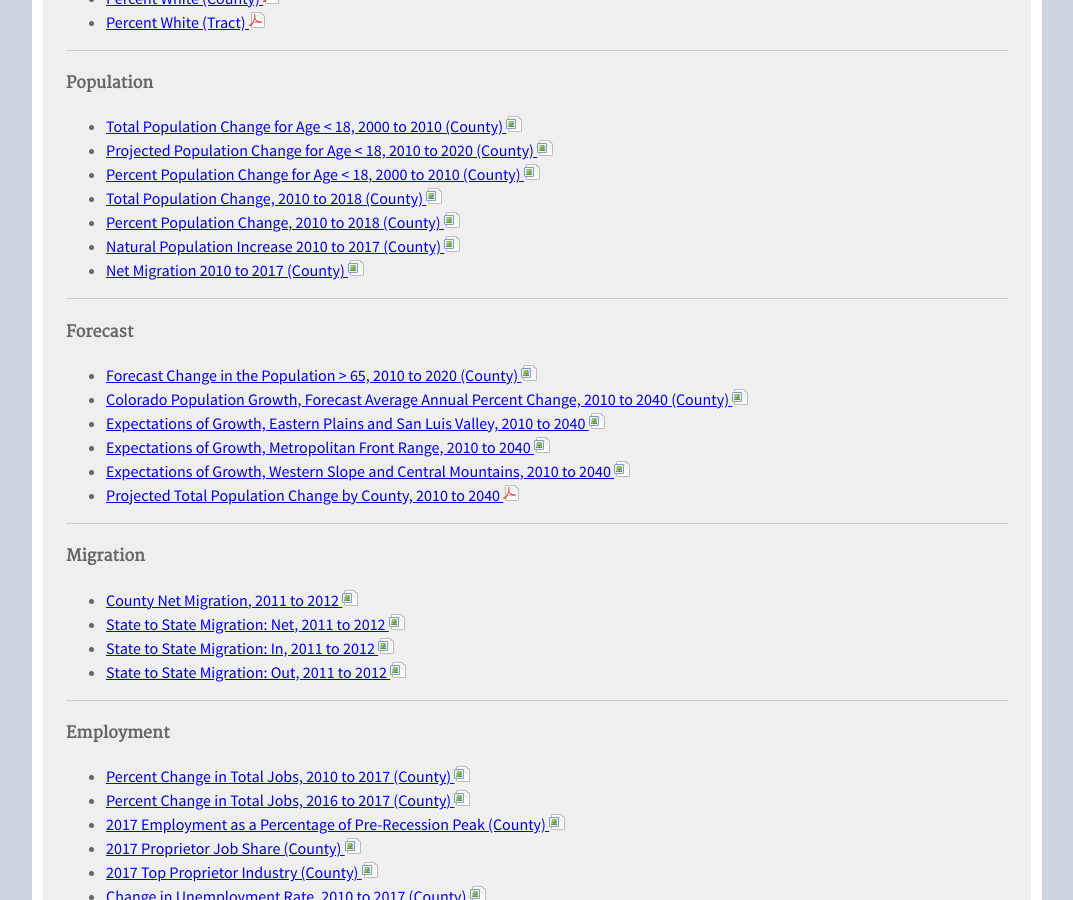
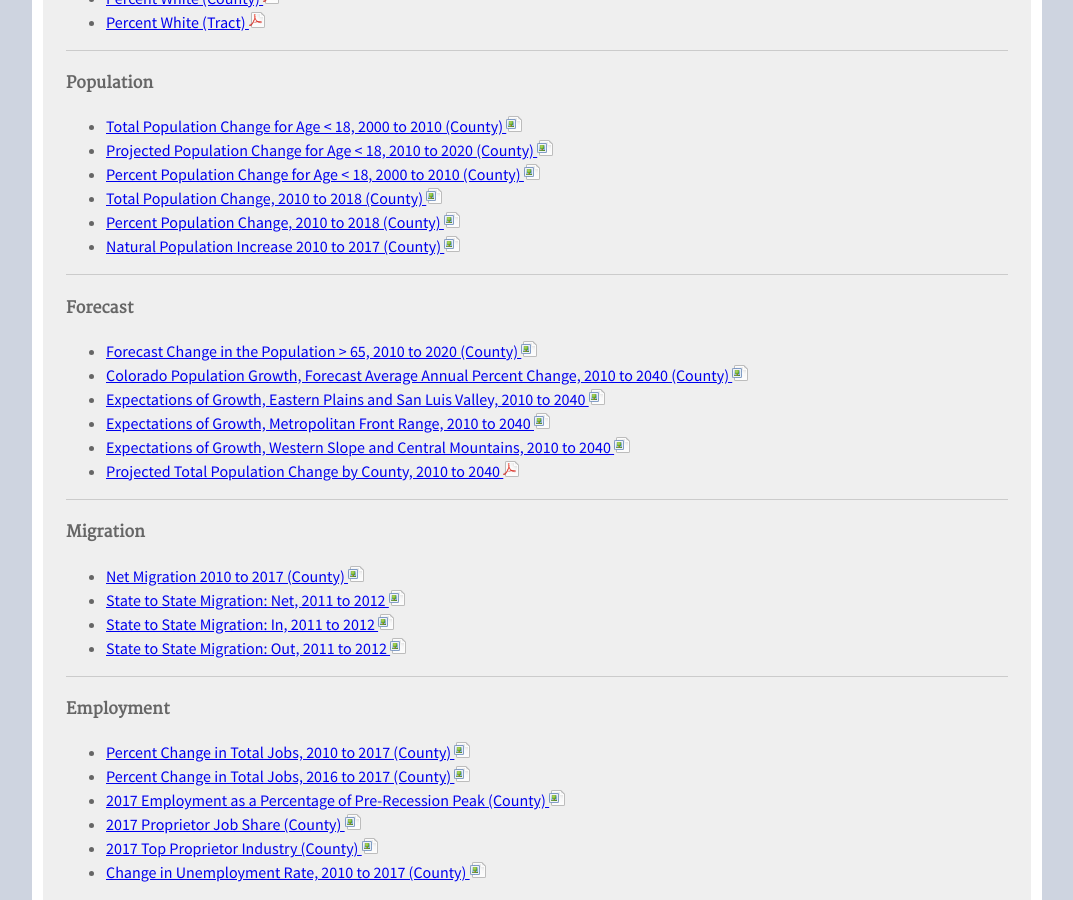
Before and after one commit to TBleess/Website_New, a Jekyll site: the page built from pages/8_GIS/thematic-maps.md, in a window 1280 px wide and 900 px high, scrolled down 1284 px. Shown: the whole window, without its empty margins (103-1176 px from the left). Built offline with Jekyll 4.4.1, drawn with Linux system fonts in a browser that asks for light colours.

Commit message:
Update thematic-maps.md

```diff
--- a/pages/8_GIS/thematic-maps.md
+++ b/pages/8_GIS/thematic-maps.md
@@ -62,34 +62,32 @@
 
 #### Population
 
-- [Total Population Change for Age < 18, 2000 to 2010 (County) ![image](/images/page_white_picture.png 'download image file')](https://dola.colorado.gov/gis-php/files/projects/thematic/Population/Absolute2000to2010.png)
-- [Projected Population Change for Age < 18, 2010 to 2020 (County) ![image](/images/page_white_picture.png 'download image file')](https://dola.colorado.gov/gis-php/files/projects/thematic/Population/Absolute2010to2020.png)
-- [Percent Population Change for Age < 18, 2000 to 2010 (County) ![image](/images/page_white_picture.png 'download image file')](https://dola.colorado.gov/gis-php/files/projects/thematic/Population/Percent2000to2010.png)
+- [Total Population Change for Age < 18, 2000 to 2010 (County) ![image](/images/page_white_picture.png 'download image file')](https://storage.googleapis.com/maps-static/Absolute2000to2010.png)
+- [Projected Population Change for Age < 18, 2010 to 2020 (County) ![image](/images/page_white_picture.png 'download image file')](https://storage.googleapis.com/maps-static/Absolute2010to2020.png)
+- [Percent Population Change for Age < 18, 2000 to 2010 (County) ![image](/images/page_white_picture.png 'download image file')](https://storage.googleapis.com/maps-static/Percent2000to2010.png)
 - [Total Population Change, 2010 to 2018 (County) ![image](/images/page_white_picture.png 'download image file')](https://storage.googleapis.com/maps-static/TtlChg1018.png)
 - [Percent Population Change, 2010 to 2018 (County) ![image](/images/page_white_picture.png 'download image file')](https://storage.googleapis.com/maps-static/PctChg1018.png)
 - [Natural Population Increase 2010 to 2017 (County) ![image](/images/page_white_picture.png 'download image file')](https://storage.googleapis.com/maps-static/NatInc1017.png)
-- [Net Migration 2010 to 2017 (County) ![image](/images/page_white_picture.png 'download image file')](https://storage.googleapis.com/maps-static/NetMig1017.png)
-
 
 - - -
 
 #### Forecast
 
-- [Forecast Change in the Population > 65, 2010 to 2020 (County) ![image](/images/page_white_picture.png 'download image file')](https://dola.colorado.gov/gis-php/files/projects/thematic/Forecast/Chg65Plus1020.png)
-- [Colorado Population Growth, Forecast Average Annual Percent Change, 2010 to 2040 (County) ![image](/images/page_white_picture.png 'download image file')](https://dola.colorado.gov/gis-php/files/projects/thematic/Forecast/Forecast.png)
-- [Expectations of Growth, Eastern Plains and San Luis Valley, 2010 to 2040 ![image](/images/page_white_picture.png 'download image file')](https://dola.colorado.gov/gis-php/files/projects/thematic/Forecast/EastPlnsSanLuis.png)
-- [Expectations of Growth, Metropolitan Front Range, 2010 to 2040 ![image](/images/page_white_picture.png 'download image file')](https://dola.colorado.gov/gis-php/files/projects/thematic/Forecast/FrontRange.png)
-- [Expectations of Growth, Western Slope and Central Mountains, 2010 to 2040 ![image](/images/page_white_picture.png 'download image file')](https://dola.colorado.gov/gis-php/files/projects/thematic/Forecast/WestCentrMtn.png)
-- [Projected Total Population Change by County, 2010 to 2040 ![pdf](/images/page_white_acrobat.png 'download pdf file')](https://dola.colorado.gov/gis-php/files/projects/thematic/Forecast/TotalPopChange2010_2040.pdf)
+- [Forecast Change in the Population > 65, 2010 to 2020 (County) ![image](/images/page_white_picture.png 'download image file')](https://storage.googleapis.com/maps-static/Chg65Plus1020.png)
+- [Colorado Population Growth, Forecast Average Annual Percent Change, 2010 to 2040 (County) ![image](/images/page_white_picture.png 'download image file')](https://storage.googleapis.com/maps-static/Forecast.png)
+- [Expectations of Growth, Eastern Plains and San Luis Valley, 2010 to 2040 ![image](/images/page_white_picture.png 'download image file')](https://storage.googleapis.com/maps-static/EastPlnsSanLuis.png)
+- [Expectations of Growth, Metropolitan Front Range, 2010 to 2040 ![image](/images/page_white_picture.png 'download image file')](https://storage.googleapis.com/maps-static/FrontRange.png)
+- [Expectations of Growth, Western Slope and Central Mountains, 2010 to 2040 ![image](/images/page_white_picture.png 'download image file')](https://storage.googleapis.com/maps-static/WestCentrMtn.png)
+- [Projected Total Population Change by County, 2010 to 2040 ![pdf](/images/page_white_acrobat.png 'download pdf file')](https://storage.googleapis.com/maps-static/TotalPopChange2010_2040.pdf)
 
 - - -
 
 #### Migration
 
-- [County Net Migration, 2011 to 2012 ![image](/images/page_white_picture.png 'download image file')](https://dola.colorado.gov/gis-php/files/projects/thematic/Migration/NetMigration2011_2012.png)
-- [State to State Migration: Net, 2011 to 2012 ![image](/images/page_white_picture.png 'download image file')](https://dola.colorado.gov/gis-php/files/projects/thematic/Migration/State2StateMigrationNet.png)
-- [State to State Migration: In, 2011 to 2012 ![image](/images/page_white_picture.png 'download image file')](https://dola.colorado.gov/gis-php/files/projects/thematic/Migration/State2StateMigrationIn.png)
-- [State to State Migration: Out, 2011 to 2012 ![image](/images/page_white_picture.png 'download image file')](https://dola.colorado.gov/gis-php/files/projects/thematic/Migration/State2StateMigrationOut.png)
+- [Net Migration 2010 to 2017 (County) ![image](/images/page_white_picture.png 'download image file')](https://storage.googleapis.com/maps-static/NetMig1017.png)
+- [State to State Migration: Net, 2011 to 2012 ![image](/images/page_white_picture.png 'download image file')](https://storage.googleapis.com/maps-static/State2StateMigrationNet.png)
+- [State to State Migration: In, 2011 to 2012 ![image](/images/page_white_picture.png 'download image file')](https://storage.googleapis.com/maps-static/State2StateMigrationIn.png)
+- [State to State Migration: Out, 2011 to 2012 ![image](/images/page_white_picture.png 'download image file')](https://storage.googleapis.com/maps-static/State2StateMigrationOut.png)
 
 - - -
 
@@ -106,20 +104,20 @@
 
 #### Poverty
 
-- [Change in Poverty, ACS \'07-\'11 vs Census 2000 (Tract) ![image](/images/page_white_picture.png 'download image file')](https://dola.colorado.gov/gis-php/files/projects/thematic/Poverty/ComparePoverty.png)
-- [Change in Poverty, Denver Metro, ACS \'07-\'11 vs Census 2000 (Tract) ![image](/images/page_white_picture.png 'download image file')](https://dola.colorado.gov/gis-php/files/projects/thematic/Poverty/ComparePovertyMetro.png)
-- [Poverty Change for Age &lt;18, 2000 to 2010 (County) ![image](/images/page_white_picture.png 'download image file')](https://dola.colorado.gov/gis-php/files/projects/thematic/Poverty/PovertyChgCounty2000to2010.png)
-- [Poverty Change for Age &lt;18, 2000 to 2010 (Tract) ![image](/images/page_white_picture.png 'download image file')](https://dola.colorado.gov/gis-php/files/projects/thematic/Poverty/PovertyChgTract2000to2010.png)
-- [Senior Poverty in Colorado ACS \'07-\'11 (County) ![image](/images/page_white_picture.png 'download image file')](https://dola.colorado.gov/gis-php/files/projects/thematic/Poverty/SeniorPoverty0711ACS.png)
+- [Change in Poverty, ACS \'07-\'11 vs Census 2000 (Tract) ![image](/images/page_white_picture.png 'download image file')](https://storage.googleapis.com/maps-static/ComparePoverty.png)
+- [Change in Poverty, Denver Metro, ACS \'07-\'11 vs Census 2000 (Tract) ![image](/images/page_white_picture.png 'download image file')](https://storage.googleapis.com/maps-static/ComparePovertyMetro.png)
+- [Poverty Change for Age &lt;18, 2000 to 2010 (County) ![image](/images/page_white_picture.png 'download image file')](https://storage.googleapis.com/maps-static/PovertyChgCounty2000to2010.png)
+- [Poverty Change for Age &lt;18, 2000 to 2010 (Tract) ![image](/images/page_white_picture.png 'download image file')](https://storage.googleapis.com/maps-static/PovertyChgTract2000to2010.png)
+- [Senior Poverty in Colorado ACS \'07-\'11 (County) ![image](/images/page_white_picture.png 'download image file')](https://storage.googleapis.com/maps-static/SeniorPoverty0711ACS.png)
 
 - - -
 
 #### Rural
 
-- [Percent Change in Rural Population 2000-2010 (County) ![image](/images/page_white_picture.png 'download image file')](https://dola.colorado.gov/gis-php/files/projects/thematic/Rural/PctChgRuralMap.png)
-- [Percent Rural Population 2010 (County) ![image](/images/page_white_picture.png 'download image file')](https://dola.colorado.gov/gis-php/files/projects/thematic/Rural/PctRuralPopMap.png)
-- [Share of Colorado\'s Rural Population 2010 (County) ![image](/images/page_white_picture.png 'download image file')](https://dola.colorado.gov/gis-php/files/projects/thematic/Rural/RuralSharePopMap.png)
-- [Urban vs Rural Definitions, Census 2010 ![pdf](/images/page_white_acrobat.png 'download pdf file')](https://dola.colorado.gov/gis-php/files/projects/thematic/Rural/UrbanRural.pdf)
+- [Percent Change in Rural Population 2000-2010 (County) ![image](/images/page_white_picture.png 'download image file')](https://storage.googleapis.com/maps-static/PctChgRuralMap.png)
+- [Percent Rural Population 2010 (County) ![image](/images/page_white_picture.png 'download image file')](https://storage.googleapis.com/maps-static/PctRuralPopMap.png)
+- [Share of Colorado\'s Rural Population 2010 (County) ![image](/images/page_white_picture.png 'download image file')](https://storage.googleapis.com/maps-static/RuralSharePopMap.png)
+- [Urban vs Rural Definitions, Census 2010 ![pdf](/images/page_white_acrobat.png 'download pdf file')](https://storage.googleapis.com/maps-static/UrbanRural.pdf)
 
 
 -----
```
